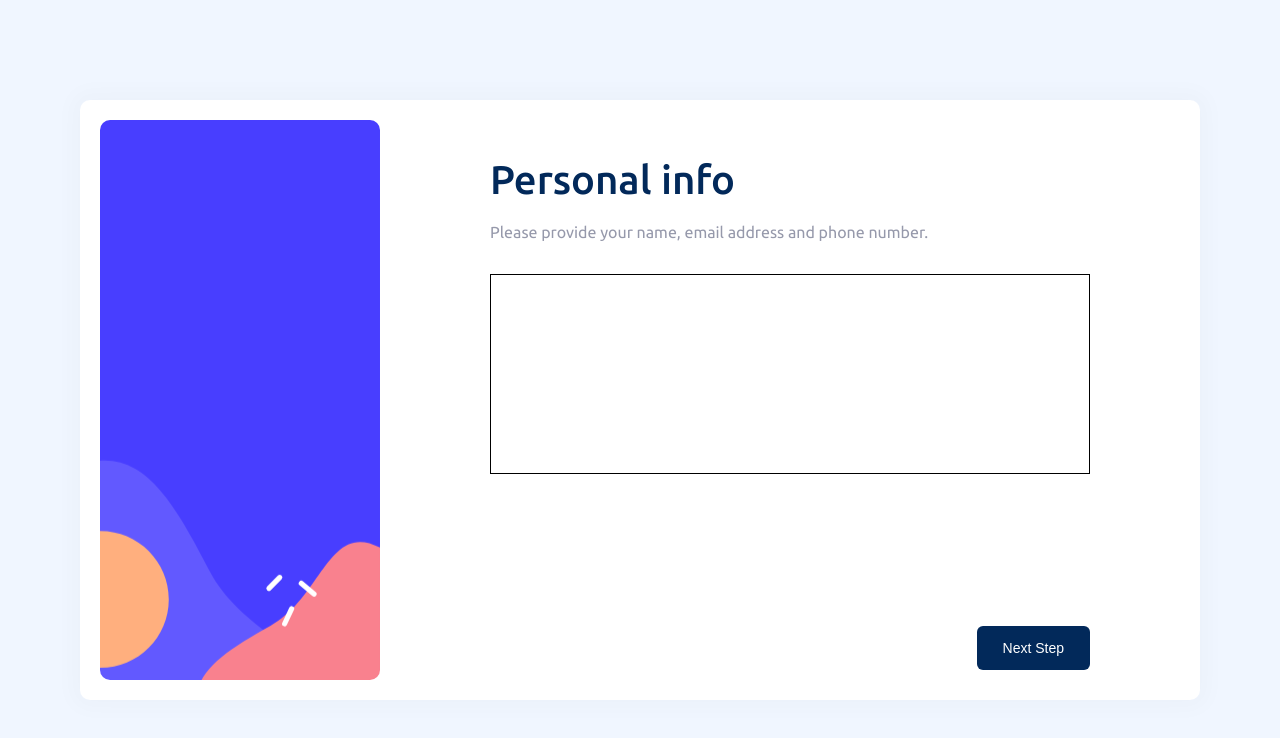
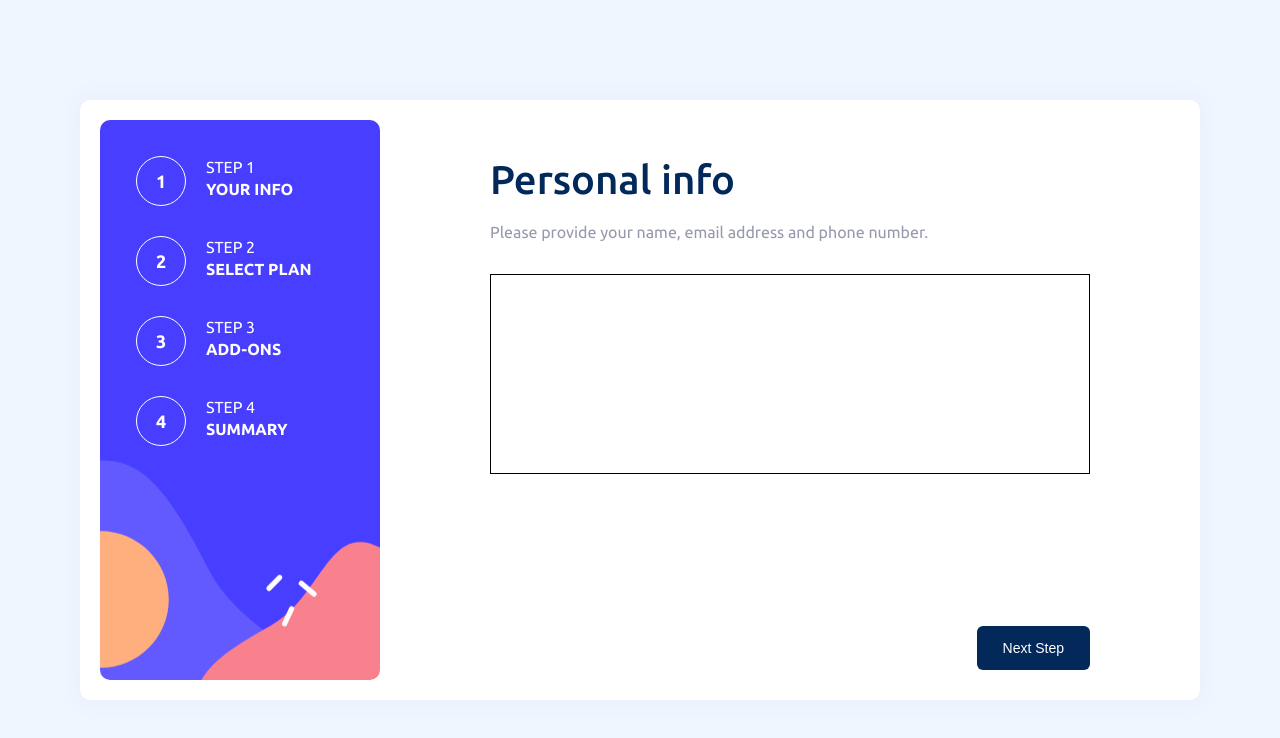
Before and after one commit to hun-ah/multi-step-form-v2, a React (Vite) app: page / in a window 1280 px wide. Shown: the top 738 px of the page. Built offline with nearby package versions, Linux system fonts and the light colour scheme.

Commit message:
added steps variable and Step component

```diff
--- a/src/components/sidebar/Sidebar.jsx
+++ b/src/components/sidebar/Sidebar.jsx
@@ -1,7 +1,45 @@
 import styles from './sidebar.module.css';
+import Step from '../step/Step';
 
-const Sidebar = () => {
-  return <div className={styles.container}></div>;
+const Sidebar = ({ index }) => {
+  const steps = [
+    {
+      number: 1,
+      title: 'STEP 1',
+      text: 'YOUR INFO',
+    },
+    {
+      number: 2,
+      title: 'STEP 2',
+      text: 'SELECT PLAN',
+    },
+    {
+      number: 3,
+      title: 'STEP 3',
+      text: 'ADD-ONS',
+    },
+    {
+      number: 4,
+      title: 'STEP 4',
+      text: 'SUMMARY',
+    },
+  ];
+
+  return (
+    <div className={styles.container}>
+      <div className={styles.stepContainer}>
+        {steps.map((step) => (
+          <Step
+            key={step.number}
+            number={step.number}
+            title={step.title}
+            text={step.text}
+            index={index}
+          />
+        ))}
+      </div>
+    </div>
+  );
 };
 
 export default Sidebar;
```
